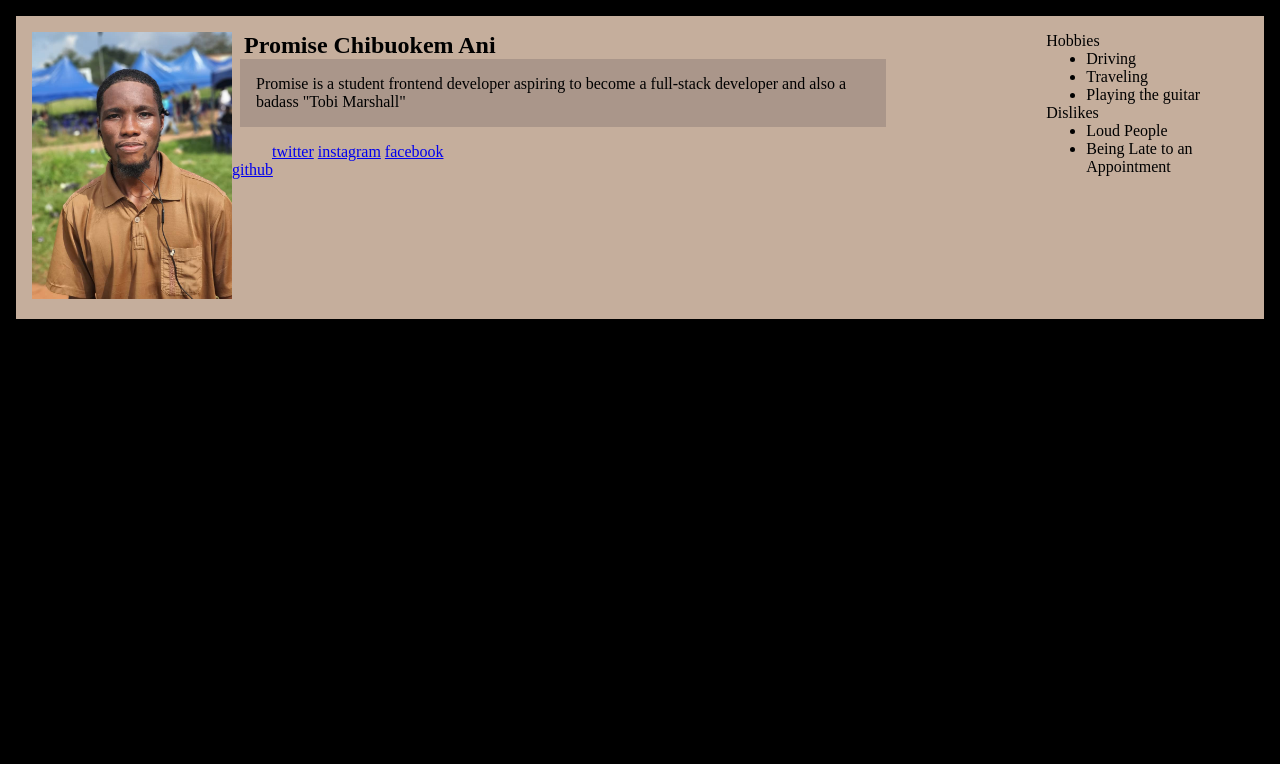
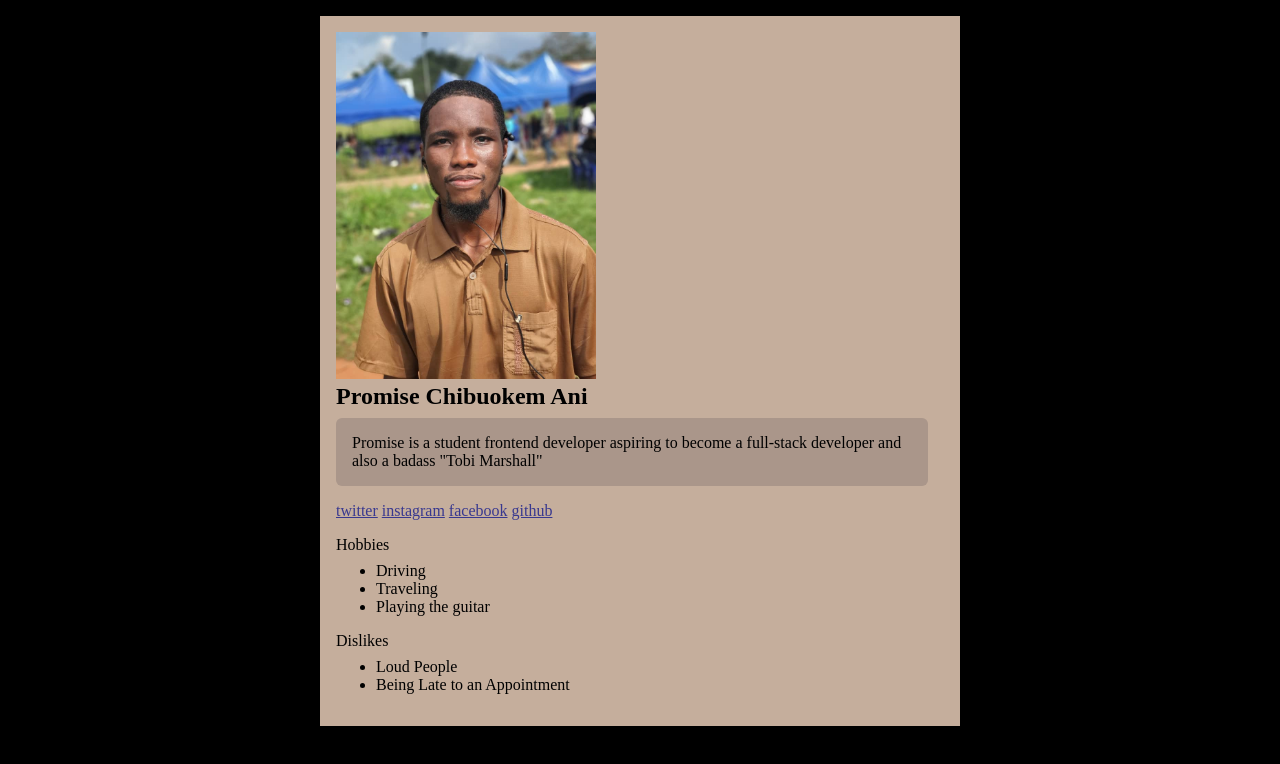
Before and after one commit to prochris2277/project-0, a plain HTML site: page index.html in a window 1280 px wide. Drawn offline with Linux system fonts and the light colour scheme.

Commit message:
Adds index.html

```diff
--- a/index.css
+++ b/index.css
@@ -10,19 +10,38 @@ body{
 
 article{
     background-color: #c5ae9c;
-    display: flex;
-    margin: 1em;
+    margin-block: 1em;
+    margin-inline: 20em;
     padding: 1em;
+}
+
+.biography{
+    border-radius: 0.375em;
+    background-color: #aa968a;
+    margin-block: 0.5em 1em;
+    margin-inline: 0em 1em;
+    padding-inline: 1em;
+    padding-block: 1em;
+    overflow-wrap: break-word;
 
 }
-h2{
-    margin-inline:0.5em ;
+
+.links{
+    margin-block: 1em;
+    list-style: none;
+    text-decoration: none;
 }
-.biography{
-    border-radius: 0.375e;
-    background-color: #aa968a;
+.nav2{
+    margin-block: 1em;
+    margin-inline: 0em;
+}
+p{
+    margin-bottom: 0.5em;
+}
+a{
+
+    color: rgb(56, 56, 143);
+}
+.hobbies{
     margin-bottom: 1em;
-    margin-inline: 0.5em 10em;
-    padding-inline: 1em;
-    padding-block: 1em;
 }
--- a/index.html
+++ b/index.html
@@ -8,36 +8,38 @@
 </head>
 <body>
     <article>
-        <figure><img src="/Profile-pic.jpg" alt="An image of promise" width="200px"></figure>
-        <div>
-            <h2>Promise Chibuokem Ani</h2>
+        <figure><img src="/Profile-pic.jpg" alt="An image of promise" width="260px"> <h2>Promise Chibuokem Ani</h2></figure>
+        <section class="section1">
             <p class="biography">Promise is a student frontend developer aspiring to become a full-stack developer and also a badass "Tobi Marshall" </p>
-            <nav>
-                <ul>
-                <a href="#" target="_blank" rel="noopener noreferrer">twitter</a>
-                <a href="#" target="_blank" rel="noopener noreferrer">instagram</a>
-                <a href="#" target="_blank" rel="noopener noreferrer">facebook</a>
-            </ul>
-            <a href="#" target="_blank" rel="noopener noreferrer" class="personal">github</a>
+        </section>
+            <nav class="links">
+                <div class="socials">
+
+
+                            <a href="https://x.com/PhotogenicDev" target="_blank" rel="noopener noreferrer">twitter</a>
+                            <a href="https://www.instagram.com/promxxy_?utm_source=qr&igsh=MzNlNGNkZWQ4Mg%3D%3D" target="_blank" rel="noopener noreferrer">instagram</a>
+                            <a href="https://www.facebook.com/profile.php?id=100082836651913" target="_blank" rel="noopener noreferrer">facebook</a>
+                             <a href="https://github.com/prochris2277" target="_blank" rel="noopener noreferrer" class="personal">github</a>
+                </div>
             </nav>
-        </div>
-         <nav>
-            <p>
-                Hobbies
+
+         <nav class="nav2">
+              <div class="hobbies">
+                <p>Hobbies</p>
                 <ul>
                     <li>Driving</li>
                     <li>Traveling</li>
                     <li>Playing the guitar</li>
                 </ul>
-            </p>
-            <p>
-                Dislikes
-                <ul>
+              </div>
+               <div class="dislikes">
+                    <p>Dislikes</p>
+                    <ul>
                     <li>Loud People</li>
                     <li>Being Late to an Appointment</li>
                 </ul>
-            </p>
-        </nav>
+               </div>
+          </nav>
 
     </article>
 </body>
```
